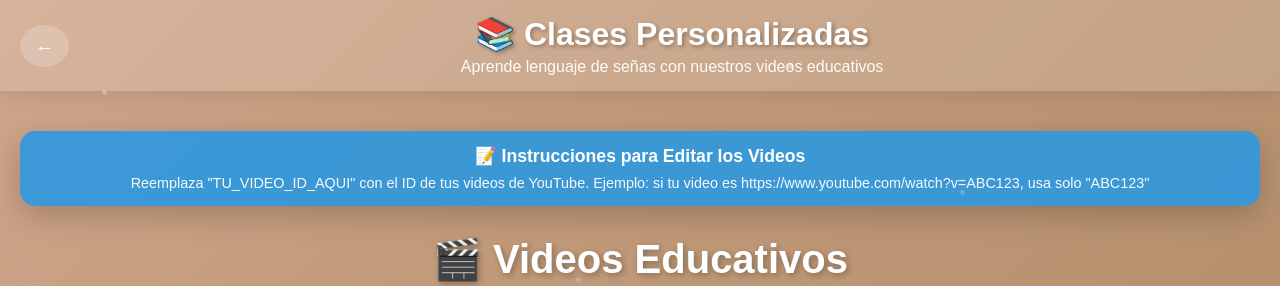
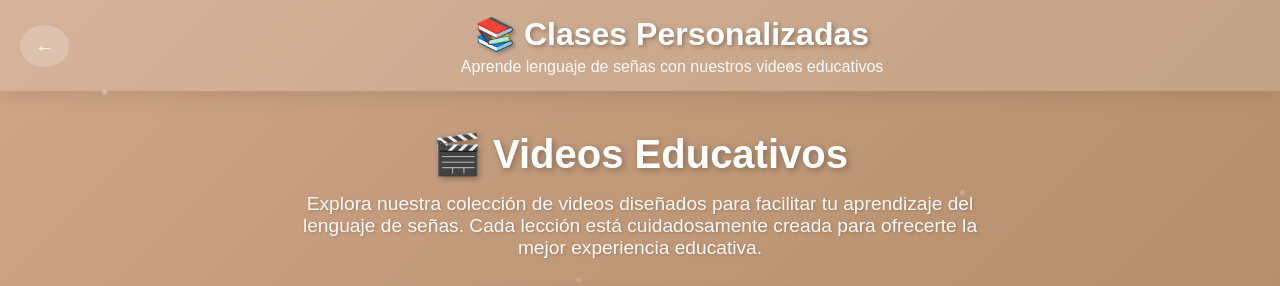
Before and after one commit to danxchemical/Signo-Translate-V2, a plain HTML site: page pizarra.html in a window 1280 px wide. Shown: the top 286 px of the page. Drawn offline with Linux system fonts and the light colour scheme.

Commit message:
Update pizarra.html

```diff
--- a/pizarra.html
+++ b/pizarra.html
@@ -388,10 +388,7 @@
     </header>
 
     <main class="main-container">
-        <div class="edit-mode-notice">
-            <strong>📝 Instrucciones para Editar los Videos</strong>
-            <p>Reemplaza "TU_VIDEO_ID_AQUI" con el ID de tus videos de YouTube. Ejemplo: si tu video es https://www.youtube.com/watch?v=ABC123, usa solo "ABC123"</p>
-        </div>
+
 
         <div class="intro-section">
             <h2>🎬 Videos Educativos</h2>
```
